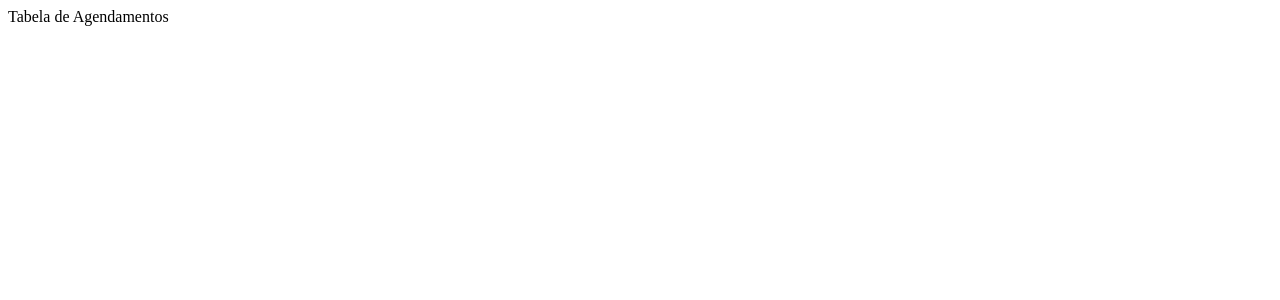
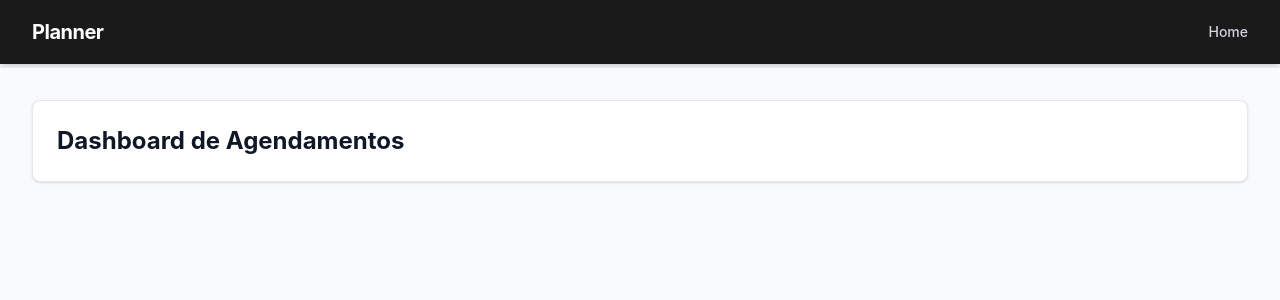
Before and after one commit to gilsonramos2026/fullstack-planner-app, a React (Vite) app in the folder planner-web/: page / in a window 1280 px wide. Shown: the top 300 px of the page. Built offline with nearby package versions, Linux system fonts and the light colour scheme.

Commit message:
feat: integrate Menu and Home components into AppRoutes and fix Tailwind classes

```diff
--- a/planner-web/src/App.tsx
+++ b/planner-web/src/App.tsx
@@ -1,9 +1,10 @@
 import { AppRoutes } from './routes/AppRoutes';
+import './index.css';
 
-// Named Export conforme seu padrão
 export function App() {
   return (
-    <div className="min-h-screen bg-base-200 font-sans antialiased">
+
+    <div className="min-h-screen bg-gray-100 font-sans antialiased">
       <AppRoutes />
     </div>
   );
--- a/planner-web/src/index.css
+++ b/planner-web/src/index.css
@@ -0,0 +1,12 @@
+@import "tailwindcss";
+
+/* Opcional: Reset para garantir que o corpo ocupe a tela toda */
+:root {
+  font-family: Inter, system-ui, Avenir, Helvetica, Arial, sans-serif;
+}
+
+body {
+  margin: 0;
+  min-height: 100vh;
+  @apply bg-gray-50 text-gray-900;
+}
--- a/planner-web/src/routes/AppRoutes.tsx
+++ b/planner-web/src/routes/AppRoutes.tsx
@@ -1,17 +1,22 @@
 import { BrowserRouter, Routes, Route } from 'react-router-dom';
 import { PATHS } from './paths';
-// Importe suas páginas aqui
-// import { HomePage } from '../pages/Home';
+import { Menu } from '../components/Menu'; // Importando seu Menu
+import { Home } from '../pages/Home';
+ // Importando sua Home
 
 export const AppRoutes = () => {
   return (
     <BrowserRouter>
+      {/* O Menu fica aqui para ser fixo no topo de todas as rotas */}
+      <Menu />
+
       <Routes>
-        <Route path={PATHS.HOME} element={<div>Tabela de Agendamentos</div>} />
+        {/* Agora passamos o componente Home que tem o Tailwind */}
+        <Route path={PATHS.HOME} element={<Home />} />
+
         <Route path={PATHS.NEW_PLAN} element={<div>Formulário de Cadastro</div>} />
         <Route path={PATHS.EDIT_PLAN} element={<div>Edição de Agendamento</div>} />
 
-        {/* Rota 404 - Pixel Perfect Error Page */}
         <Route path="*" element={<div>Página não encontrada</div>} />
       </Routes>
     </BrowserRouter>
```
Also changed, not shown: planner-web/src/pages/table/DesktopTable.tsx (added), planner-web/src/pages/table/MobileTable.tsx (added).
